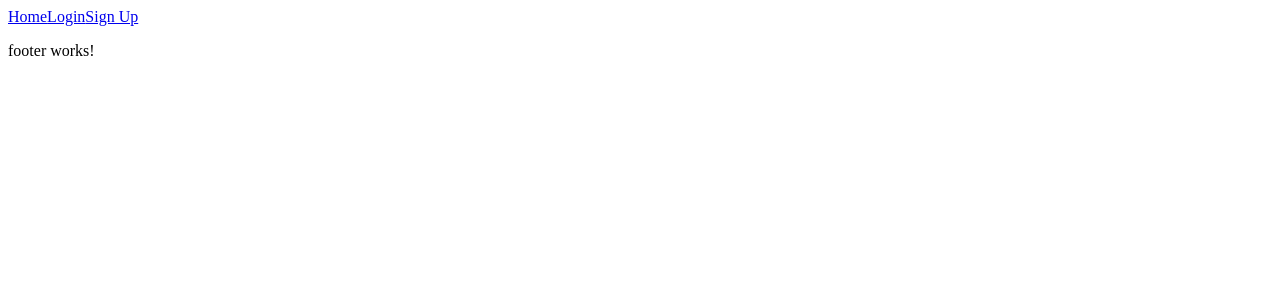
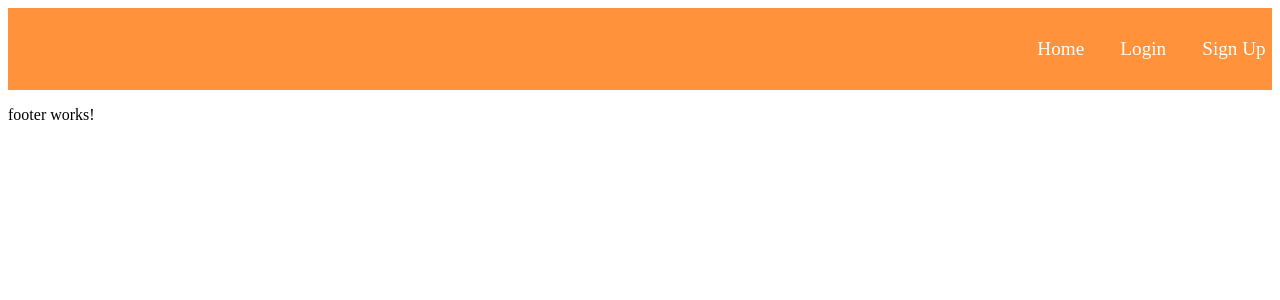
Before and after one commit to Nehal-Homoda/Market, an Angular app: page / in a window 1280 px wide. Shown: the top 300 px of the page. Built offline with nearby package versions, Linux system fonts and the light colour scheme.

Commit message:
add header style

```diff
--- a/src/app/header/header.component.html
+++ b/src/app/header/header.component.html
@@ -1,3 +1,5 @@
-<a routerLink="/home">Home</a>
-<a routerLink="/login">Login</a>
-<a routerLink="/signup">Sign Up</a>
+<div class="header">
+  <a routerLink="/home">Home</a>
+  <a routerLink="/login">Login</a>
+  <a routerLink="/signup">Sign Up</a>
+</div>
--- a/src/app/header/header.component.scss
+++ b/src/app/header/header.component.scss
@@ -0,0 +1,15 @@
+
+$background:rgba(255, 115, 0, 0.774);
+$padding:30px;
+.header{
+  background-color: $background;
+  padding: $padding;
+  a{
+    margin-left: 3%;
+    position: relative;
+   left: 80%;
+   font-size: larger;
+   text-decoration: none;
+   color: white;
+  }
+}
--- a/src/app/login/login.component.html
+++ b/src/app/login/login.component.html
@@ -1,7 +1,12 @@
-<div class="mb-3">
+<!-- <div class="mb-3">
   <label for="exampleFormControlInput1" class="form-label">Email address</label>
   <input type="email" class="form-control" id="exampleFormControlInput1" placeholder="name@example.com">
 </div>
 <label for="inputPassword5" class="form-label">Password</label>
 <input type="password" id="inputPassword5" class="form-control" aria-describedby="passwordHelpBlock"><br/>
-<button type="button" class="btn btn-primary">sign in</button>
+<button type="button" class="btn btn-primary">sign in</button> -->
+
+<form action="">
+
+
+</form>
```
